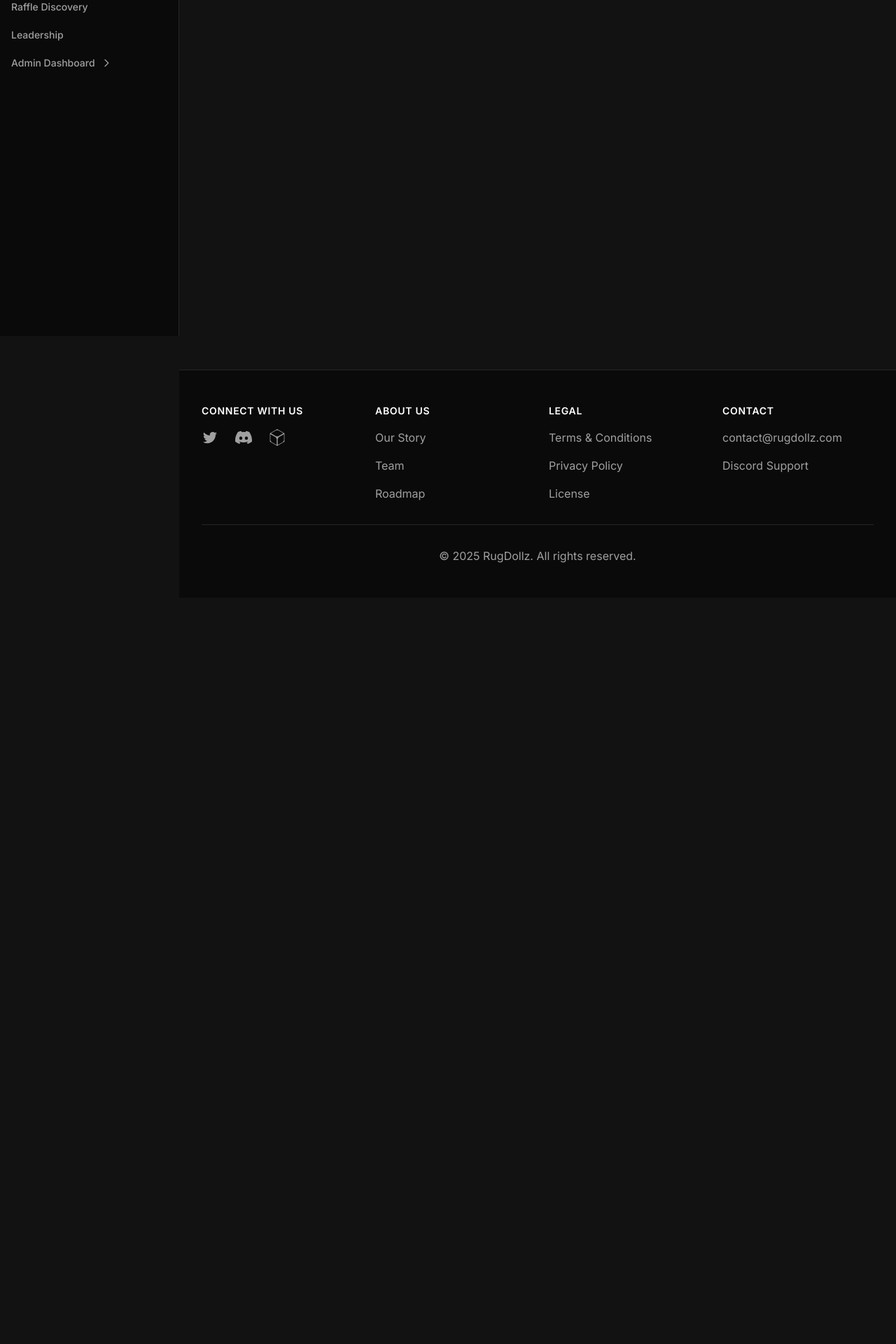
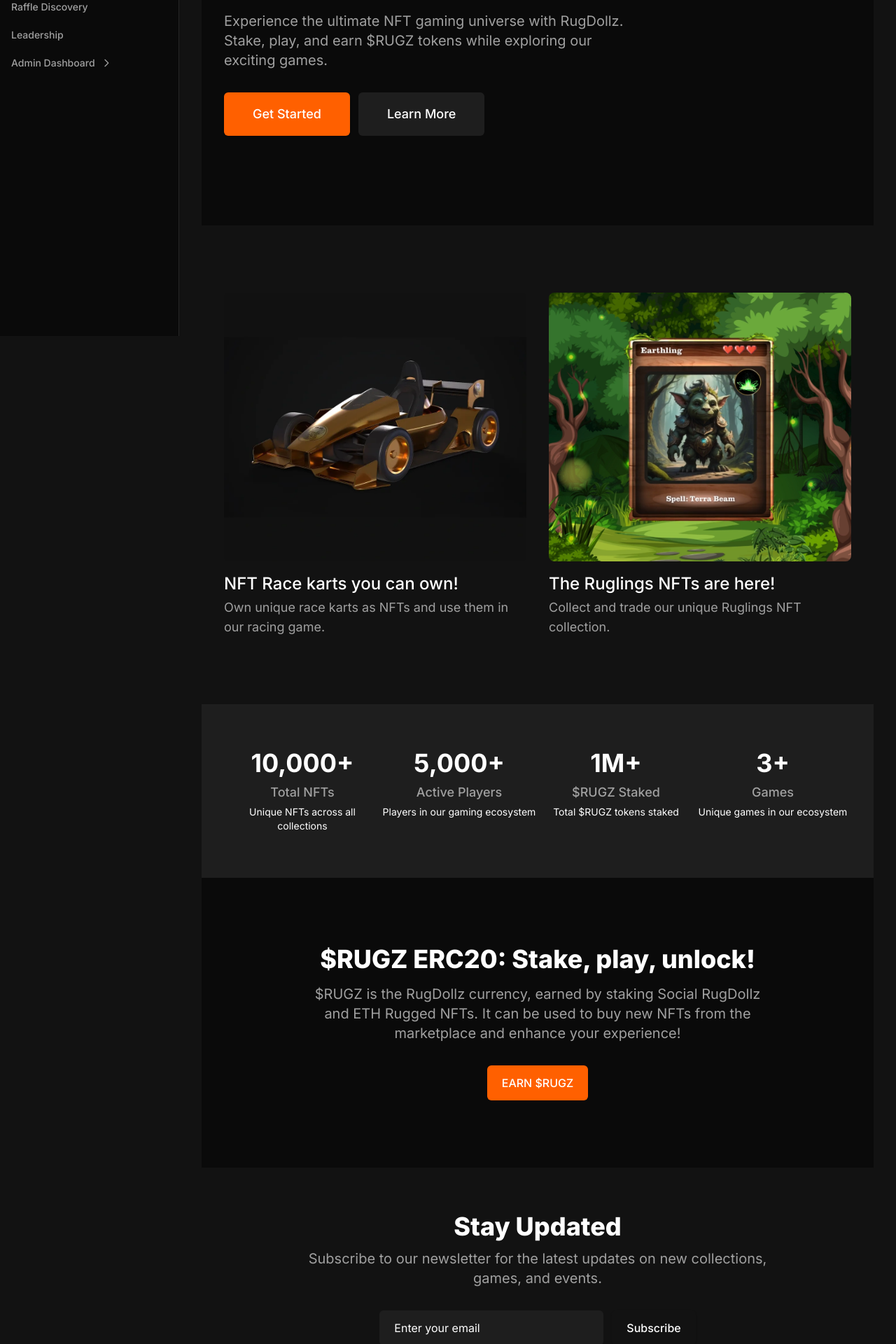
Before and after one commit to LatinGeek/rugdollz-central-hub, a Next.js app: page /home in a window 1280 px wide. Shown: the part 320-2240 px from the top of the page at 70% size. Before the commit the page ends 1174 px from the top, so only its background shows below. Built offline with nearby package versions, Linux system fonts and the light colour scheme.

Commit message:
[FEATURE] Build home page components and integrate them on the home page

```diff
--- /dev/null
+++ b/app/components/FeaturedSection.tsx
@@ -0,0 +1,56 @@
+'use client'
+
+interface FeaturedItem {
+  title: string
+  description: string
+  imageUrl: string
+  link: string
+}
+
+export function FeaturedSection() {
+  const featuredItems: FeaturedItem[] = [
+    {
+      title: 'NFT Race karts you can own!',
+      description: 'Own unique race karts as NFTs and use them in our racing game.',
+      imageUrl: '/images/race-karts.webp',
+      link: '/shop/race-karts'
+    },
+    {
+      title: 'The Ruglings NFTs are here!',
+      description: 'Collect and trade our unique Ruglings NFT collection.',
+      imageUrl: '/images/ruglings.png',
+      link: '/shop/ruglings'
+    }
+  ]
+
+  return (
+    <div className="bg-[rgb(var(--bg-dark))]">
+      <div className="max-w-7xl mx-auto py-16 px-4 sm:py-24 sm:px-6 lg:px-8">
+        <div className="grid grid-cols-1 gap-y-10 gap-x-6 sm:grid-cols-2 lg:grid-cols-2 xl:gap-x-8">
+          {featuredItems.map((item) => (
+            <div key={item.title} className="group relative">
+              <div className="relative w-full h-96 bg-[rgb(var(--bg-light))] rounded-lg overflow-hidden group-hover:opacity-75">
+                <img
+                  src={item.imageUrl}
+                  alt={item.title}
+                  className="w-full h-full object-center object-cover"
+                />
+              </div>
+              <div className="mt-4 flex justify-between">
+                <div>
+                  <h3 className="text-2xl font-medium text-[rgb(var(--text-primary))]">
+                    <a href={item.link}>
+                      <span aria-hidden="true" className="absolute inset-0" />
+                      {item.title}
+                    </a>
+                  </h3>
+                  <p className="mt-1 text-lg text-[rgb(var(--text-secondary))]">{item.description}</p>
+                </div>
+              </div>
+            </div>
+          ))}
+        </div>
+      </div>
+    </div>
+  )
+}
--- /dev/null
+++ b/app/components/GameCard.tsx
@@ -0,0 +1,33 @@
+'use client'
+
+interface GameCardProps {
+  title: string
+  description: string
+  imageUrl: string
+  link: string
+}
+
+export function GameCard({ title, description, imageUrl, link }: GameCardProps) {
+  return (
+    <div className="group relative">
+      <div className="relative w-full h-80 bg-[rgb(var(--bg-light))] rounded-lg overflow-hidden group-hover:opacity-75">
+        <img
+          src={imageUrl}
+          alt={title}
+          className="w-full h-full object-center object-cover"
+        />
+      </div>
+      <div className="mt-4 flex justify-between">
+        <div>
+          <h3 className="text-lg font-medium text-[rgb(var(--text-primary))]">
+            <a href={link}>
+              <span aria-hidden="true" className="absolute inset-0" />
+              {title}
+            </a>
+          </h3>
+          <p className="mt-1 text-sm text-[rgb(var(--text-secondary))]">{description}</p>
+        </div>
+      </div>
+    </div>
+  )
+}
--- /dev/null
+++ b/app/components/Hero.tsx
@@ -0,0 +1,41 @@
+'use client'
+
+export function Hero() {
+  return (
+    <div className="relative bg-[rgb(var(--bg-darker))] overflow-hidden">
+      <div className="max-w-7xl mx-auto">
+        <div className="relative z-10 pb-8 sm:pb-16 md:pb-20 lg:max-w-2xl lg:w-full lg:pb-28 xl:pb-32">
+          <main className="mt-10 mx-auto max-w-7xl px-4 sm:mt-12 sm:px-6 md:mt-16 lg:mt-20 lg:px-8 xl:mt-28">
+            <div className="sm:text-center lg:text-left">
+              <h1 className="text-4xl tracking-tight font-extrabold text-[rgb(var(--text-primary))] sm:text-5xl md:text-6xl">
+                <span className="block">RugDollz World:</span>
+                <span className="block text-[rgb(var(--primary-orange))]">Where adventure meets the blockchain</span>
+              </h1>
+              <p className="mt-3 text-base text-[rgb(var(--text-secondary))] sm:mt-5 sm:text-lg sm:max-w-xl sm:mx-auto md:mt-5 md:text-xl lg:mx-0">
+                Experience the ultimate NFT gaming universe with RugDollz. Stake, play, and earn $RUGZ tokens while exploring our exciting games.
+              </p>
+              <div className="mt-5 sm:mt-8 sm:flex sm:justify-center lg:justify-start">
+                <div className="rounded-md shadow">
+                  <a
+                    href="/shop"
+                    className="w-full flex items-center justify-center px-8 py-3 border border-transparent text-base font-medium rounded-md text-white bg-[rgb(var(--primary-orange))] hover:bg-[rgb(var(--primary-red))] md:py-4 md:text-lg md:px-10"
+                  >
+                    Get Started
+                  </a>
+                </div>
+                <div className="mt-3 sm:mt-0 sm:ml-3">
+                  <a
+                    href="/about"
+                    className="w-full flex items-center justify-center px-8 py-3 border border-transparent text-base font-medium rounded-md text-[rgb(var(--text-primary))] bg-[rgb(var(--bg-light))] hover:bg-[rgb(var(--border-light))] md:py-4 md:text-lg md:px-10"
+                  >
+                    Learn More
+                  </a>
+                </div>
+              </div>
+            </div>
+          </main>
+        </div>
+      </div>
+    </div>
+  )
+}
--- /dev/null
+++ b/app/components/NewsletterSection.tsx
@@ -0,0 +1,60 @@
+'use client'
+
+import { useState } from 'react'
+
+export function NewsletterSection() {
+  const [email, setEmail] = useState('')
+  const [isSubscribed, setIsSubscribed] = useState(false)
+
+  const handleSubmit = (e: React.FormEvent) => {
+    e.preventDefault()
+    // TODO: Implement newsletter subscription logic
+    setIsSubscribed(true)
+    setEmail('')
+  }
+
+  return (
+    <div className="bg-[rgb(var(--bg-dark))]">
+      <div className="max-w-7xl mx-auto py-12 px-4 sm:px-6 lg:py-16 lg:px-8">
+        <div className="text-center">
+          <h2 className="text-3xl font-extrabold text-[rgb(var(--text-primary))] sm:text-4xl">
+            Stay Updated
+          </h2>
+          <p className="mt-3 max-w-2xl mx-auto text-xl text-[rgb(var(--text-secondary))]">
+            Subscribe to our newsletter for the latest updates on new collections, games, and events.
+          </p>
+          {isSubscribed ? (
+            <div className="mt-8 text-green-500">
+              Thanks for subscribing! We'll keep you updated.
+            </div>
+          ) : (
+            <form className="mt-8 sm:flex justify-center" onSubmit={handleSubmit}>
+              <label htmlFor="email-address" className="sr-only">
+                Email address
+              </label>
+              <input
+                id="email-address"
+                name="email"
+                type="email"
+                autoComplete="email"
+                required
+                value={email}
+                onChange={(e) => setEmail(e.target.value)}
+                className="w-full px-5 py-3 border border-transparent text-base rounded-md text-[rgb(var(--text-primary))] bg-[rgb(var(--bg-light))] placeholder-[rgb(var(--text-tertiary))] focus:outline-none focus:ring-2 focus:ring-[rgb(var(--accent))] focus:border-transparent sm:max-w-xs"
+                placeholder="Enter your email"
+              />
+              <div className="mt-3 rounded-md shadow sm:mt-0 sm:ml-3 sm:flex-shrink-0">
+                <button
+                  type="submit"
+                  className="w-full flex items-center justify-center px-5 py-3 border border-transparent text-base font-medium rounded-md text-white bg-[rgb(var(--accent))] hover:bg-[rgb(var(--accent-dark))] focus:outline-none focus:ring-2 focus:ring-offset-2 focus:ring-[rgb(var(--accent))]"
+                >
+                  Subscribe
+                </button>
+              </div>
+            </form>
+          )}
+        </div>
+      </div>
+    </div>
+  )
+}
--- /dev/null
+++ b/app/components/StatsSection.tsx
@@ -0,0 +1,48 @@
+'use client'
+
+interface StatItem {
+  title: string
+  value: string
+  description: string
+}
+
+export function StatsSection() {
+  const stats: StatItem[] = [
+    {
+      title: 'Total NFTs',
+      value: '10,000+',
+      description: 'Unique NFTs across all collections'
+    },
+    {
+      title: 'Active Players',
+      value: '5,000+',
+      description: 'Players in our gaming ecosystem'
+    },
+    {
+      title: '$RUGZ Staked',
+      value: '1M+',
+      description: 'Total $RUGZ tokens staked'
+    },
+    {
+      title: 'Games',
+      value: '3+',
+      description: 'Unique games in our ecosystem'
+    }
+  ]
+
+  return (
+    <div className="bg-[rgb(var(--bg-light))]">
+      <div className="max-w-7xl mx-auto py-12 px-4 sm:py-16 sm:px-6 lg:px-8">
+        <div className="grid grid-cols-1 gap-y-8 sm:grid-cols-2 lg:grid-cols-4">
+          {stats.map((stat) => (
+            <div key={stat.title} className="text-center">
+              <p className="text-4xl font-bold text-[rgb(var(--text-primary))]">{stat.value}</p>
+              <p className="mt-2 text-lg font-medium text-[rgb(var(--text-secondary))]">{stat.title}</p>
+              <p className="mt-1 text-sm text-[rgb(var(--text-tertiary))]">{stat.description}</p>
+            </div>
+          ))}
+        </div>
+      </div>
+    </div>
+  )
+}
--- /dev/null
+++ b/app/components/TokenSection.tsx
@@ -0,0 +1,26 @@
+'use client'
+
+export function TokenSection() {
+  return (
+    <div className="bg-[rgb(var(--bg-darker))]">
+      <div className="max-w-7xl mx-auto py-16 px-4 sm:py-24 sm:px-6 lg:px-8">
+        <div className="text-center">
+          <h2 className="text-3xl font-extrabold text-[rgb(var(--text-primary))] sm:text-4xl">
+            <span className="block">$RUGZ ERC20: Stake, play, unlock!</span>
+          </h2>
+          <p className="mt-4 max-w-2xl text-xl text-[rgb(var(--text-secondary))] mx-auto">
+            $RUGZ is the RugDollz currency, earned by staking Social RugDollz and ETH Rugged NFTs. It can be used to buy new NFTs from the marketplace and enhance your experience!
+          </p>
+          <div className="mt-8">
+            <a
+              href="/staking"
+              className="inline-flex items-center justify-center px-5 py-3 border border-transparent text-base font-medium rounded-md text-white bg-[rgb(var(--primary-orange))] hover:bg-[rgb(var(--primary-red))]"
+            >
+              EARN $RUGZ
+            </a>
+          </div>
+        </div>
+      </div>
+    </div>
+  )
+}
--- a/app/home/page.tsx
+++ b/app/home/page.tsx
@@ -1,16 +1,20 @@
 'use client'
+
+import { Hero } from '../components/Hero'
+import { FeaturedSection } from '../components/FeaturedSection'
+import { StatsSection } from '../components/StatsSection'
+import { TokenSection } from '../components/TokenSection'
+import { NewsletterSection } from '../components/NewsletterSection'
 
 export default function HomePage() {
   return (
-    <div className="min-h-screen">
-      <div className="max-w-7xl mx-auto py-6 sm:px-6 lg:px-8">
-        <div className="px-4 py-6 sm:px-0">
-          <h1 className="text-3xl font-bold text-[rgb(var(--text-primary))]">Welcome to RugDollz Hub</h1>
-          <p className="mt-1 text-sm text-[rgb(var(--text-secondary))]">
-            Your central hub for all RugDollz NFT activities
-          </p>
-        </div>
-      </div>
+    <div className="min-h-screen bg-[rgb(var(--bg-darker))]">
+
+      <Hero />
+      <FeaturedSection />
+      <StatsSection />
+      <TokenSection />
+      <NewsletterSection />
     </div>
   )
 }
--- a/app/page.tsx
+++ b/app/page.tsx
@@ -1,5 +1,5 @@
 import { redirect } from 'next/navigation'
 
-export default function HomePage() {
+export default function MainPage() {
   redirect('/home')
 }
```
Also changed, not shown: public/images/race-karts.webp (added), public/images/ruglings.png (added).
